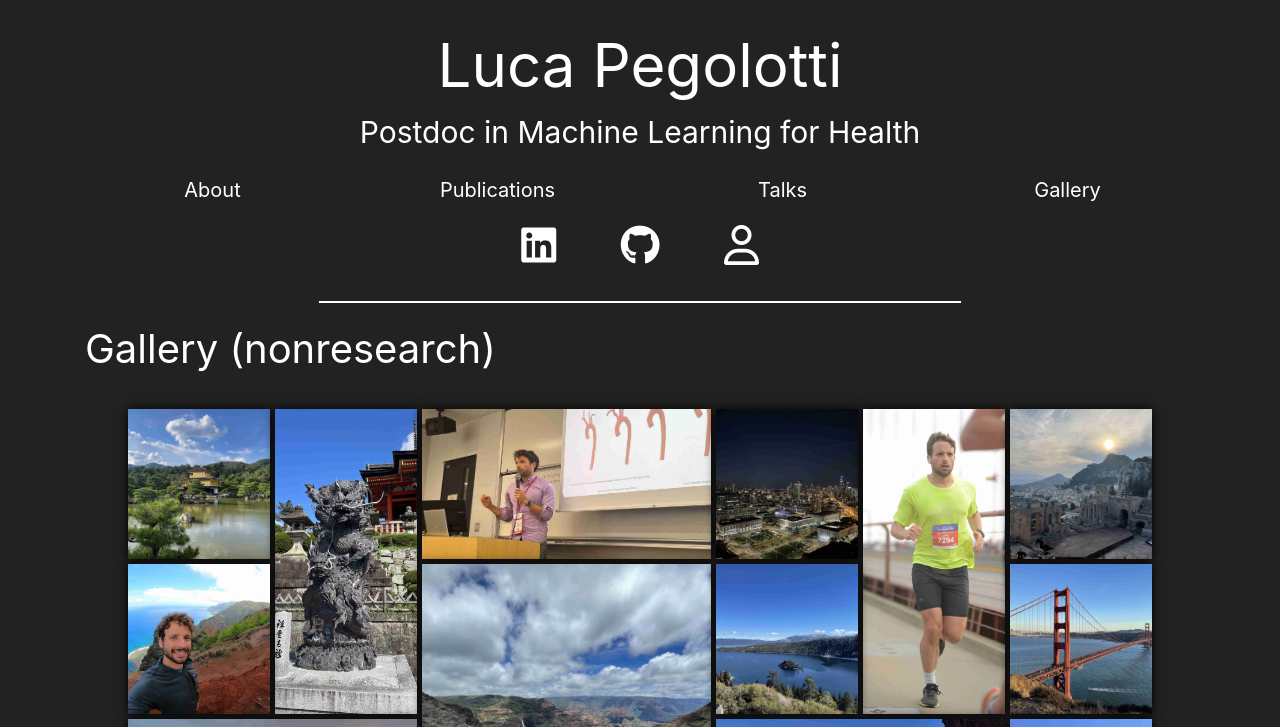
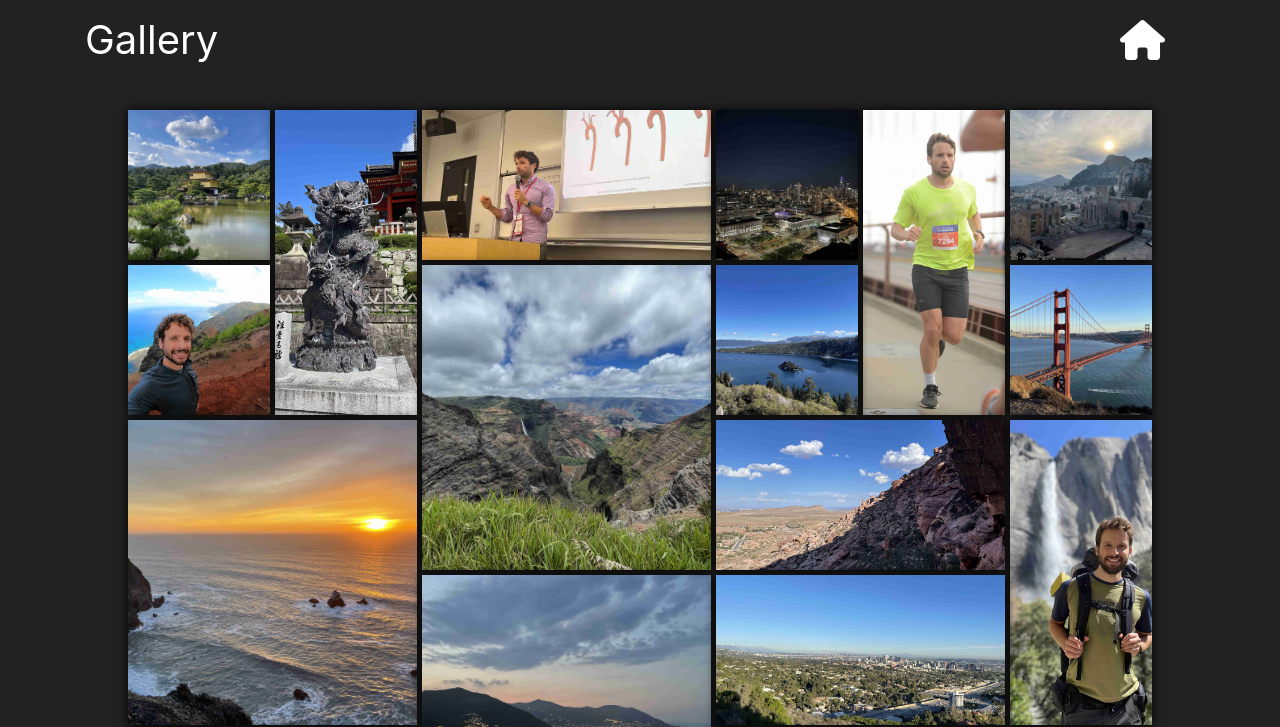
Before and after one commit to lucapegolotti/lucapegolotti.github.io, a plain HTML site: page gallery.html in a window 1280 px wide. Shown: the top 727 px of the page. Drawn offline with nearby package versions, Linux system fonts and the light colour scheme; some packages are replaced by stand-ins of ours; a script that the page names is missing.

Commit message:
Restructure menus

```diff
--- a/css/style.css
+++ b/css/style.css
@@ -157,4 +157,4 @@ sup {
 .gallery-item {
     width: 200px;
     padding: 5px;
-  }
+}
--- a/gallery.html
+++ b/gallery.html
@@ -50,53 +50,6 @@
     <title>Luca Pegolotti | Postdoc in ML for Health</title>
   </head>
   <body>
-
-    <div class="container">
-        <div class="row">
-            <div class="title">Luca Pegolotti</div>
-        </div>
-        <div class="row align-items-center">
-            <div class="col-md-12 justify-content-center">
-                <div class="subtitle">Postdoc in Machine Learning for Health</div>
-            </div>
-        </div>
-
-        <div class="row align-items-center">
-            <div class="col-md-3 justify-content-center  align-middle"
-                 style="text-align: center;">
-                 <a href="index.html#about" class="menu-item">About</span>
-            </div>
-            <div class="col-md-3 justify-content-center  align-middle"
-                 style="text-align: center;">
-                 <a href="index.html#publications" class="menu-item">Publications</span>
-            </div>
-            <div class="col-md-3 justify-content-center  align-middle"
-                 style="text-align: center;">
-                 <a href="index.html#talks" class="menu-item">Talks</span>
-            </div>
-            <div class="col-md-3 justify-content-center  align-middle"
-                 style="text-align: center;">
-                 <a href="#gallery" class="menu-item">Gallery</span>
-            </div>
-        </div>
-
-        <div class="row align-items-center">
-            <div class="col-md-12 justify-content-center  align-middle"
-                 style="text-align: center;">
-                <a href="https://www.linkedin.com/in/luca-pegolotti/"
-                   target="_blank"><i class="fa-brands fa-linkedin social-icon"></i></a>
-                <a href="https://github.com/lucapegolotti"
-                   target="_blank"><i class="fa-brands fa-github social-icon"></i></a>
-                <a href="docs/cvPegolotti.pdf"
-                target="_blank"><i class="fa-regular fa-user social-icon"></i></a>
-            </div>
-        </div>
-
-
-    </div>
-
-    <hr>
-
     <!-- <div class="gallery-container-sm">
         <div class="row justify-content-center">
           <div class="col col-md-10">
@@ -178,9 +131,13 @@
     </div> -->
 
     <div id="gallery" class="container">
-      <div class="row">
-          <div class="col-md-12 justify-content-center">
-              <div class="section-title">Gallery (nonresearch)</div>
+      <div class="row align-items-center">
+          <div class="col-6 justify-content-center">
+              <div class="section-title">Gallery</div>
+          </div>
+          <div class="col-6 justify-content-center"
+               style="text-align: right; font-size: 40px;">
+            <a href="index.html" class="link"><i class="fa-solid fa-house social-icon"></i></a>
           </div>
       </div>
     </div>
@@ -247,6 +204,12 @@
       <a href="./img/gallery/lausanne-lake.jpg" data-sub-html="Switzerland, January 2021. Lake Leman from Lausanne side.">
         <img src="./img/gallery/lausanne-lake-lq.jpg" />
       </a>
+      <a href="./img/gallery/scuba-sardinia.jpg" data-sub-html="Sardinia, August 2020. Photo shot during my Advanced Open Water scubadiving training.">
+        <img src="./img/gallery/scuba-sardinia-lq.jpg" />
+      </a>
+      <a href="./img/gallery/lofoten.jpeg" data-sub-html="Lofoten Islands, May 2019. The most amazing place I've been to." class="big">
+        <img src="./img/gallery/lofoten-lq.jpeg" />
+      </a>
     </div>
     <script src="./js/lightgallery.js"></script>
     <script>
```
Also changed, not shown: index.html (+4 -7 lines), img/gallery/lofoten-lq.jpeg (added), img/gallery/scuba-sardinia-lq.jpg (added), img/gallery/scuba-sardinia.jpg (added), 1 other file.
